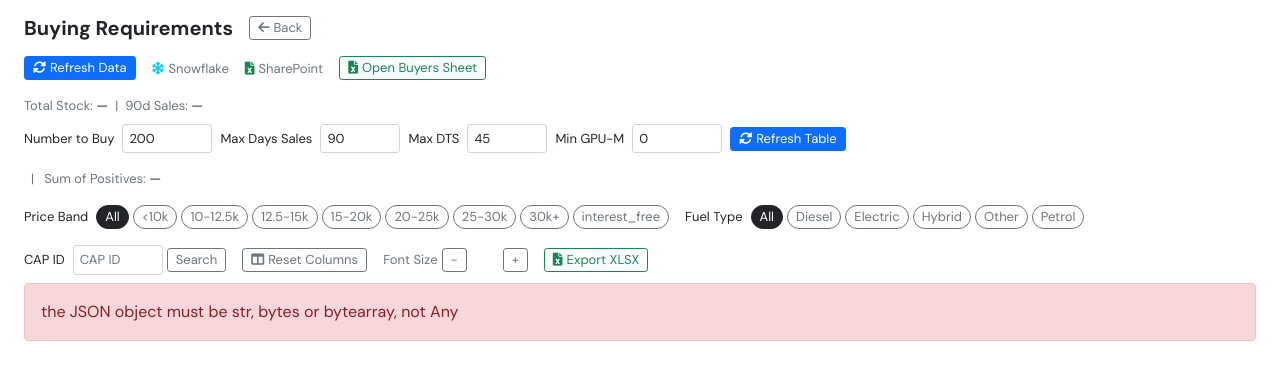
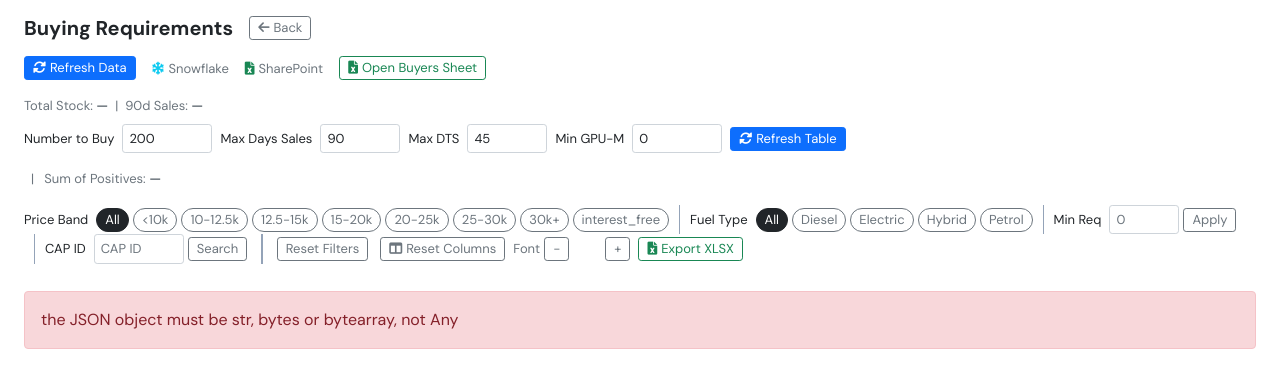
Before and after one commit to tomd1326/carsupermarket_intel_hub_github, a FastAPI app: page /buying-requirements in a window 1280 px wide. Shown: the top 388 px of the page. Run offline with FastAPI, Linux system fonts and the light colour scheme; the visitor is signed in with stand-in values (Sample User, id 1); some libraries are stand-ins or nearby versions.

Commit message:
Update buying requirements data handling, add min requirement filter, and enhance UI elements

```diff
--- a/source_code/router/backend/static/css/buying_requirements.css
+++ b/source_code/router/backend/static/css/buying_requirements.css
@@ -3,6 +3,38 @@ body, button, input, select, textarea {
 }
 
 #data-section { display: none; }
+
+.filter-group {
+    border-left: 1.5px solid #94a3b8;
+    padding-left: 10px;
+    margin-left: 10px;
+    align-self: stretch;
+}
+.filter-group:first-child {
+    border-left: none;
+    padding-left: 0;
+    margin-left: 0;
+}
+.filter-divider {
+    width: 1.5px;
+    background: #94a3b8;
+    align-self: stretch;
+    margin: 0 10px;
+    flex-shrink: 0;
+}
+
+#filtered-cap-count {
+    min-width: 160px;
+    display: inline-block;
+}
+#filtered-cap-count.flash {
+    animation: cap-flash 0.9s ease-out forwards;
+}
+@keyframes cap-flash {
+    0%   { color: #000; background: #fde047; border-radius: 4px; padding: 1px 6px; }
+    50%  { color: #000; background: #fde047; border-radius: 4px; padding: 1px 6px; }
+    100% { color: inherit; background: transparent; border-radius: 4px; padding: 1px 6px; }
+}
 
 .data-table-wrap {
     overflow-x: auto;
@@ -255,13 +287,17 @@ body, button, input, select, textarea {
     font-weight: 600;
     border: 1px solid #b0b0b0;
     white-space: nowrap;
+    position: sticky;
+    top: 0;
+    z-index: 1;
 }
 #vehicle-modal-table td {
     padding: 4px 8px;
     border: 1px solid #b0b0b0;
     white-space: nowrap;
 }
-.vehicle-row-sold td { color: #9ca3af; }
+#vehicle-modal-table .vehicle-row-sold td { background: #F8CBAD; color: #000; }
+#vehicle-modal-table .vehicle-row-ordered td { background: #d1d5db; color: #000; }
 .apex-link {
     font-size: 11px;
     padding: 1px 6px;
--- a/source_code/router/backend/static/js/buying_requirements.js
+++ b/source_code/router/backend/static/js/buying_requirements.js
@@ -12,6 +12,13 @@ function setStatus(elId, label, state) {
         error:   `${label} <i class="fas fa-times-circle text-danger ms-1"></i>`,
     };
     el.innerHTML = icons[state] ?? icons.idle;
+    if (elId === 'sp-status') {
+        if (state === 'running') {
+            el.style.cssText = 'background:#fde047;color:#000;font-weight:700;padding:2px 8px;border-radius:4px;';
+        } else {
+            el.style.cssText = '';
+        }
+    }
 }
 
 /* ── Column widths ───────────────────────────────────────── */
@@ -94,8 +101,71 @@ function applyColWidths() {
 
 window.addEventListener('resize', applyColWidths);
 
+function _setApexUpdatedAt(rows) {
+    let max = null;
+    rows.forEach(r => { if (r[28] && (!max || r[28] > max)) max = r[28]; });
+    const el = document.getElementById('apex-updated-at');
+    const val = document.getElementById('apex-updated-at-val');
+    if (!el || !val || !max) return;
+    const d = new Date(max);
+    const dd = String(d.getDate()).padStart(2, '0');
+    const mm = String(d.getMonth() + 1).padStart(2, '0');
+    const yyyy = d.getFullYear();
+    const hh = String(d.getHours()).padStart(2, '0');
+    const min = String(d.getMinutes()).padStart(2, '0');
+    const ss = String(d.getSeconds()).padStart(2, '0');
+    val.textContent = `${dd}/${mm}/${yyyy} ${hh}:${min}:${ss}`;
+    el.style.display = '';
+}
+
 /* ── Filters ─────────────────────────────────────────────── */
-let filterBand = new Set(['All']), filterFuel = new Set(['All']), filterCapId = null;
+let filterBand = new Set(['All']), filterFuel = new Set(['All']), filterCapId = null, filterMinReq = null;
+
+function resetTableFilters() {
+    // Reset band
+    filterBand.clear(); filterBand.add('All');
+    document.querySelectorAll('.filter-btn[data-group="band"]').forEach(b => {
+        b.classList.toggle('btn-dark', b.dataset.value === 'All');
+        b.classList.toggle('btn-outline-secondary', b.dataset.value !== 'All');
+    });
+    // Reset fuel
+    filterFuel.clear(); filterFuel.add('All');
+    document.querySelectorAll('.filter-btn[data-group="fuel"]').forEach(b => {
+        b.classList.toggle('btn-dark', b.dataset.value === 'All');
+        b.classList.toggle('btn-outline-secondary', b.dataset.value !== 'All');
+    });
+    // Reset CAP ID
+    filterCapId = null;
+    const capInp = document.getElementById('capIdSearch');
+    if (capInp) capInp.value = '';
+    const capClear = document.getElementById('capIdClearBtn');
+    if (capClear) capClear.style.display = 'none';
+    // Reset Min Req
+    filterMinReq = null;
+    const reqInp = document.getElementById('minReqInput');
+    if (reqInp) reqInp.value = '';
+    const reqClear = document.getElementById('minReqClearBtn');
+    if (reqClear) reqClear.style.display = 'none';
+
+    if (tableData.length) applyFilter();
+}
+
+function applyMinReqFilter() {
+    const val = parseInt(document.getElementById('minReqInput').value, 10);
+    filterMinReq = isNaN(val) ? null : val;
+    const clearBtn = document.getElementById('minReqClearBtn');
+    if (clearBtn) clearBtn.style.display = filterMinReq !== null ? '' : 'none';
+    if (tableData.length) applyFilter();
+}
+
+function clearMinReqFilter() {
+    filterMinReq = null;
+    const inp = document.getElementById('minReqInput');
+    if (inp) inp.value = '';
+    const clearBtn = document.getElementById('minReqClearBtn');
+    if (clearBtn) clearBtn.style.display = 'none';
+    if (tableData.length) applyFilter();
+}
 
 function applyCapIdFilter() {
     const val = parseInt(document.getElementById('capIdSearch').value, 10);
@@ -120,10 +190,12 @@ document.addEventListener('DOMContentLoaded', () => {
 });
 
 const ALL_BANDS = new Set(['<10k','10-12.5k','12.5-15k','15-20k','20-25k','25-30k','30k+','interest_free']);
-const ALL_FUELS = new Set(['Diesel','Electric','Hybrid','Other','Petrol']);
+const ALL_FUELS = new Set(['Diesel','Electric','Hybrid','Petrol']);
 
-const FUEL_NORM = { p:'P', petrol:'P', d:'D', diesel:'D', e:'E', electric:'E', ev:'E', h:'H', hybrid:'H', phev:'H', mhev:'H' };
-function normFuel(v) { return FUEL_NORM[String(v ?? '').trim().toLowerCase()] || 'O'; }
+const FUEL_NORM = { p:'Petrol', petrol:'Petrol', d:'Diesel', diesel:'Diesel', e:'Electric', electric:'Electric', ev:'Electric', h:'Hybrid', hybrid:'Hybrid', phev:'Hybrid', mhev:'Hybrid' };
+function normFuel(v) { return FUEL_NORM[String(v ?? '').trim().toLowerCase()] || 'Petrol'; }
+const FUEL_ABBR = { Petrol:'P', Diesel:'D', Electric:'E', Hybrid:'H' };
+function fuelAbbr(v) { return FUEL_ABBR[normFuel(v)] || 'P'; }
 
 function applyFilter() {
     const maxDIS  = getMaxDIS();
@@ -147,14 +219,24 @@ function applyFilter() {
         if (!row) return;
         const band = row[22] ?? String(row[1] ?? '').split(' / ').pop().trim();
         const fuel = normFuel(row[2]);
-        const visible = (filterBand.has('All') || filterBand.has(band)) &&
-                        (filterFuel.has('All') || filterFuel.has(fuel)) &&
-                        (filterCapId === null || Number(row[0]) === filterCapId);
+        const req = row[19] != null ? Math.round(Number(row[19])) : null;
+        const visible = filterCapId !== null
+            ? Number(row[0]) === filterCapId
+            : (filterBand.has('All') || filterBand.has(band)) &&
+              (filterFuel.has('All') || filterFuel.has(fuel)) &&
+              (filterMinReq === null || (req !== null && req >= filterMinReq));
         tr.style.display = visible ? '' : 'none';
         if (visible) visibleRows.push(row);
     });
     const lbl = document.getElementById('filtered-sales-label');
     if (lbl) lbl.textContent = `Filtered ${getMaxDIS() ?? 90}d Sales: ${filteredSales.toLocaleString()} / ${totalSales.toLocaleString()}`;
+    const capLbl = document.getElementById('filtered-cap-count');
+    if (capLbl) {
+        capLbl.textContent = `Filtered CAP IDs: ${visibleRows.length}`;
+        capLbl.classList.remove('flash');
+        void capLbl.offsetWidth; // force reflow so re-adding the class restarts the animation
+        capLbl.classList.add('flash');
+    }
     renderTotalsRow(visibleRows);
 }
 
@@ -272,9 +354,9 @@ function aggregateRawData() {
         if (gpu_m   != null) { g.gpu_m_sum  += gpu_m;  g.gpu_m_n++;  }
         if (gpu_s   != null) { g.gpu_s_sum  += gpu_s;  g.gpu_s_n++;  }
         if (gpu_ms  != null) { g.gpu_ms_sum += gpu_ms; g.gpu_ms_n++; }
-        if (sell    != null && sales90 === 1) { g.sell_sum += sell; g.sell_n++; }
+        if (sell    != null && sell !== 0 && sales90 === 1) { g.sell_sum += sell; g.sell_n++; }
         if (at_val  != null && sales90 === 1) { g.at_val_sum  += at_val;  g.at_val_n++;  }
-        if (at_pct  != null && sales90 === 1) { g.at_pct_sum  += at_pct;  g.at_pct_n++;  }
+        if (at_pct  != null && sales90 === 1 && sell != null && sell !== 0) { g.at_pct_sum  += at_pct;  g.at_pct_n++;  }
         if (at_rate != null && sales90 === 1) { g.at_rating_sum += at_rate; g.at_rating_n++; }
     }
 
@@ -531,7 +613,7 @@ function renderTable() {
             td.appendChild(sp);
             tr.appendChild(td);
         }
-        add(normFuel(row[2]));
+        add(fuelAbbr(row[2]));
         {
             const td = add(fmtInt(row[4]));
             const v = Number(row[4]) || 0;
@@ -820,6 +902,7 @@ function loadFromServer(fetchSP = false, fromFetchData = false) {
             }
             rawData = resp.rows;
             setStatus('sf-status', SF_LABEL, 'done');
+            _setApexUpdatedAt(rawData);
             applyRawDataToTable(fetchSP);
         })
         .catch(err => {
@@ -891,8 +974,16 @@ function exportXLSX() {
 
 /* ── Vehicle popup ───────────────────────────────────────── */
 let _modalVehicles = [];
-let _modalSortCol = 'deriv';
+let _modalSortCol = 'default';
 let _modalSortAsc = true;
+
+function _statusRank(r) {
+    const s = _modalStatus(r);
+    if (s === 'Stock')     return 0;
+    if (s === 'Ordered')   return 1;
+    if (s === 'Delivered') return 2;
+    return 3;
+}
 
 function _modalStatus(r) {
     const s = String(r[21] ?? '').toUpperCase();
@@ -902,15 +993,31 @@ function _modalStatus(r) {
 }
 
 function _getModalSortValue(r, col) {
-    if (col === 'deriv') return (r[1].split(' / ').slice(0, -1).join(' / ') || '').toLowerCase();
-    if (col === 'vrm') return (r[18] || '').toLowerCase();
-    if (col === 'supplier') return (r[19] || '').toLowerCase();
-    if (col === 'status') return _modalStatus(r);
+    if (col === 'deriv')     return (r[1].split(' / ').slice(0, -1).join(' / ') || '').toLowerCase();
+    if (col === 'vrm')       return (r[18] || '').toLowerCase();
+    if (col === 'supplier')  return (r[19] || '').toLowerCase();
+    if (col === 'status')    return _statusRank(r);
+    if (col === 'location')  return (r[23] || '').toLowerCase();
+    if (col === 'delivered') return r[27] || '';
+    if (col === 'dfr')       return r[24] || '';
+    if (col === 'mileage')   return Number(r[25]) || 0;
+    if (col === 'dis')       return Number(r[7]) || 0;
+    if (col === 'dts')       return Number(r[8]) || 0;
+    if (col === 'sell_price')  return Number(r[13]) || 0;
+    if (col === 'at_ptm')      return Number(r[14]) || 0;
+    if (col === 'at_ptm_pct')  return Number(r[15]) || 0;
+    if (col === 'at_rating')   return Number(r[16]) || 0;
+    if (col === 'gpu_m')       return Number(r[22]) || 0;
     return '';
 }
 
 function _sortModalVehicles() {
     _modalVehicles.sort((a, b) => {
+        if (_modalSortCol === 'default') {
+            const rankCmp = _statusRank(a) - _statusRank(b);
+            if (rankCmp !== 0) return rankCmp;
+            return Number(b[7]) - Number(a[7]); // DIS high to low
+        }
         const av = _getModalSortValue(a, _modalSortCol);
         const bv = _getModalSortValue(b, _modalSortCol);
         let cmp = 0;
@@ -957,6 +1064,7 @@ function _renderModalRows() {
         };
         addTd(deriv);
         addTd(r[18] || '—');
+        addTd(status);
         const tdApex = document.createElement('td');
         if (r[20]) {
             const a = document.createElement('a');
@@ -978,19 +1086,19 @@ function _renderModalRows() {
         }
         tr.appendChild(tdPortal);
         addTd(r[23] || '—');
-        addTd(status);
         addTd(r[27] ? r[27].slice(0, 10).split('-').reverse().join('/') : '');
         addTd(r[19] || '—');
         addTd(r[24] ? r[24].slice(0, 10).split('-').reverse().join('/') : '—');
         addTd(r[25] != null ? Number(r[25]).toLocaleString() : '—', 'right');
         addTd(r[7]  != null ? fmtInt(r[7])  : '—', 'right');
         addTd(r[8]  != null ? fmtInt(r[8])  : '—', 'right');
-        addTd(r[13] != null ? fmtGBP(r[13]) : '—', 'right');
+        addTd(r[13] != null && r[13] !== 0 ? fmtGBP(r[13]) : '—', 'right');
         addTd(r[14] != null ? fmtGBP(r[14]) : '—', 'right');
-        addTd(r[15] != null ? fmtPct(r[15] * 100) : '—', 'right');
+        addTd(r[15] != null && r[13] !== 0 ? fmtPct(r[15] * 100) : '—', 'right');
         addTd(r[16] != null ? fmtInt(r[16]) : '—', 'right');
         addTd(r[22] != null ? fmtGBP(r[22]) : '—', 'right');
         if (status === 'Delivered') tr.classList.add('vehicle-row-sold');
+        if (status === 'Ordered') tr.classList.add('vehicle-row-ordered');
         tbody.appendChild(tr);
     });
 }
@@ -1018,7 +1126,7 @@ function openVehicleModal(capId, label) {
         const passGPUM = minGPUM === null || gpu_m === null || gpu_m >= minGPUM;
         return passDIS && passDTS && passGPUM;
     });
-    _modalSortCol = 'deriv';
+    _modalSortCol = 'default';
     _modalSortAsc = true;
     _sortModalVehicles();
     _updateModalSortIndicators();
--- a/source_code/router/backend/templates/buying_requirements.html
+++ b/source_code/router/backend/templates/buying_requirements.html
@@ -27,6 +27,7 @@
                 <i class="fas fa-sync-alt me-1"></i>Refresh Data
             </button>
             <span id="sf-status" class="text-muted small"><i class="fas fa-snowflake me-1 text-info"></i>Snowflake</span>
+            <span id="apex-updated-at" class="text-muted small" style="display:none">Apex data updated at: <strong id="apex-updated-at-val"></strong></span>
             <span id="sp-status" class="text-muted small"><i class="fas fa-file-excel me-1 text-success"></i>SharePoint</span>
             <a href="https://carsmkt.sharepoint.com/:x:/r/sites/BuyingDrive/Documents/Department/Buying/B2B/NEW%20DAILY%20BUYERS%20SHEET.xlsx?web=1"
                target="_blank"
@@ -70,8 +71,8 @@
                 Sum of Positives: <strong id="required-sum-inline">—</strong>
             </div>
 
-            <div id="filter-bar" class="d-flex flex-wrap gap-3 mb-2 align-items-center">
-                <div class="d-flex align-items-center gap-1 flex-wrap">
+            <div id="filter-bar" class="d-flex flex-wrap mb-2 align-items-center" style="gap:0">
+                <div class="d-flex align-items-center gap-1 flex-wrap filter-group">
                     <span class="fw-semibold small me-1">Price Band</span>
                     <button class="btn btn-sm btn-dark filter-btn" data-group="band" data-value="All">All</button>
                     <button class="btn btn-sm btn-outline-secondary filter-btn" data-group="band" data-value="<10k">&lt;10k</button>
@@ -83,34 +84,42 @@
                     <button class="btn btn-sm btn-outline-secondary filter-btn" data-group="band" data-value="30k+">30k+</button>
                     <button class="btn btn-sm btn-outline-secondary filter-btn" data-group="band" data-value="interest_free">interest_free</button>
                 </div>
-                <div class="d-flex align-items-center gap-1 flex-wrap">
+                <div class="d-flex align-items-center gap-1 flex-wrap filter-group">
                     <span class="fw-semibold small me-1">Fuel Type</span>
                     <button class="btn btn-sm btn-dark filter-btn" data-group="fuel" data-value="All">All</button>
                     <button class="btn btn-sm btn-outline-secondary filter-btn" data-group="fuel" data-value="Diesel">Diesel</button>
                     <button class="btn btn-sm btn-outline-secondary filter-btn" data-group="fuel" data-value="Electric">Electric</button>
                     <button class="btn btn-sm btn-outline-secondary filter-btn" data-group="fuel" data-value="Hybrid">Hybrid</button>
-                    <button class="btn btn-sm btn-outline-secondary filter-btn" data-group="fuel" data-value="Other">Other</button>
                     <button class="btn btn-sm btn-outline-secondary filter-btn" data-group="fuel" data-value="Petrol">Petrol</button>
                 </div>
-                <div class="d-flex align-items-center gap-1">
+                <div class="d-flex align-items-center gap-1 filter-group">
+                    <span class="fw-semibold small me-1">Min Req</span>
+                    <input type="number" id="minReqInput" class="form-control form-control-sm no-spin" style="width:70px" min="0" step="1" placeholder="0" onclick="this.select()">
+                    <button class="btn btn-sm btn-outline-secondary" onclick="applyMinReqFilter()">Apply</button>
+                    <button class="btn btn-sm btn-outline-secondary" id="minReqClearBtn" style="display:none" onclick="clearMinReqFilter()">Clear</button>
+                </div>
+                <div class="d-flex align-items-center gap-1 filter-group">
                     <span class="fw-semibold small me-1">CAP ID</span>
                     <input type="number" id="capIdSearch" class="form-control form-control-sm no-spin" style="width:90px" placeholder="CAP ID" onclick="this.select()">
                     <button class="btn btn-sm btn-outline-secondary" onclick="applyCapIdFilter()">Search</button>
                     <button class="btn btn-sm btn-outline-secondary" id="capIdClearBtn" style="display:none" onclick="clearCapIdFilter()">Clear</button>
-                </div>
-                <button class="btn btn-outline-secondary btn-sm" onclick="resetColWidths()">
+                    <div class="filter-divider"></div>
+                    <button class="btn btn-sm btn-outline-secondary" onclick="resetTableFilters()">Reset Filters</button>
+                    <button class="btn btn-outline-secondary btn-sm ms-2" onclick="resetColWidths()">
                         <i class="fas fa-columns me-1"></i>Reset Columns
                     </button>
-                <div class="d-flex align-items-center gap-1">
-                    <span class="small text-muted">Font Size</span>
+                    <div class="d-flex align-items-center gap-1 ms-1">
+                        <span class="small text-muted">Font</span>
                         <button class="btn btn-outline-secondary btn-sm px-2 py-0" onclick="changeFontSize(-1)">−</button>
                         <span id="fontSizeLabel" class="small text-muted" style="min-width:28px;text-align:center"></span>
                         <button class="btn btn-outline-secondary btn-sm px-2 py-0" onclick="changeFontSize(1)">+</button>
                     </div>
-                <button class="btn btn-outline-success btn-sm" onclick="exportXLSX()">
+                    <button class="btn btn-outline-success btn-sm ms-1" onclick="exportXLSX()">
                         <i class="fas fa-file-excel me-1"></i>Export XLSX
                     </button>
                 </div>
+            </div>
+            <div class="small text-muted mb-1" id="filtered-cap-count"></div>
         </div><!-- /#data-section -->
         </div><!-- /.controls-area -->
 
```
Also changed, not shown: other parts of source_code/router/backend/templates/buying_requirements.html (+13 -13 lines), source_code/router/backend/router.py (+5 -3 lines). Lines whose indentation alone changed are shown as unchanged.
